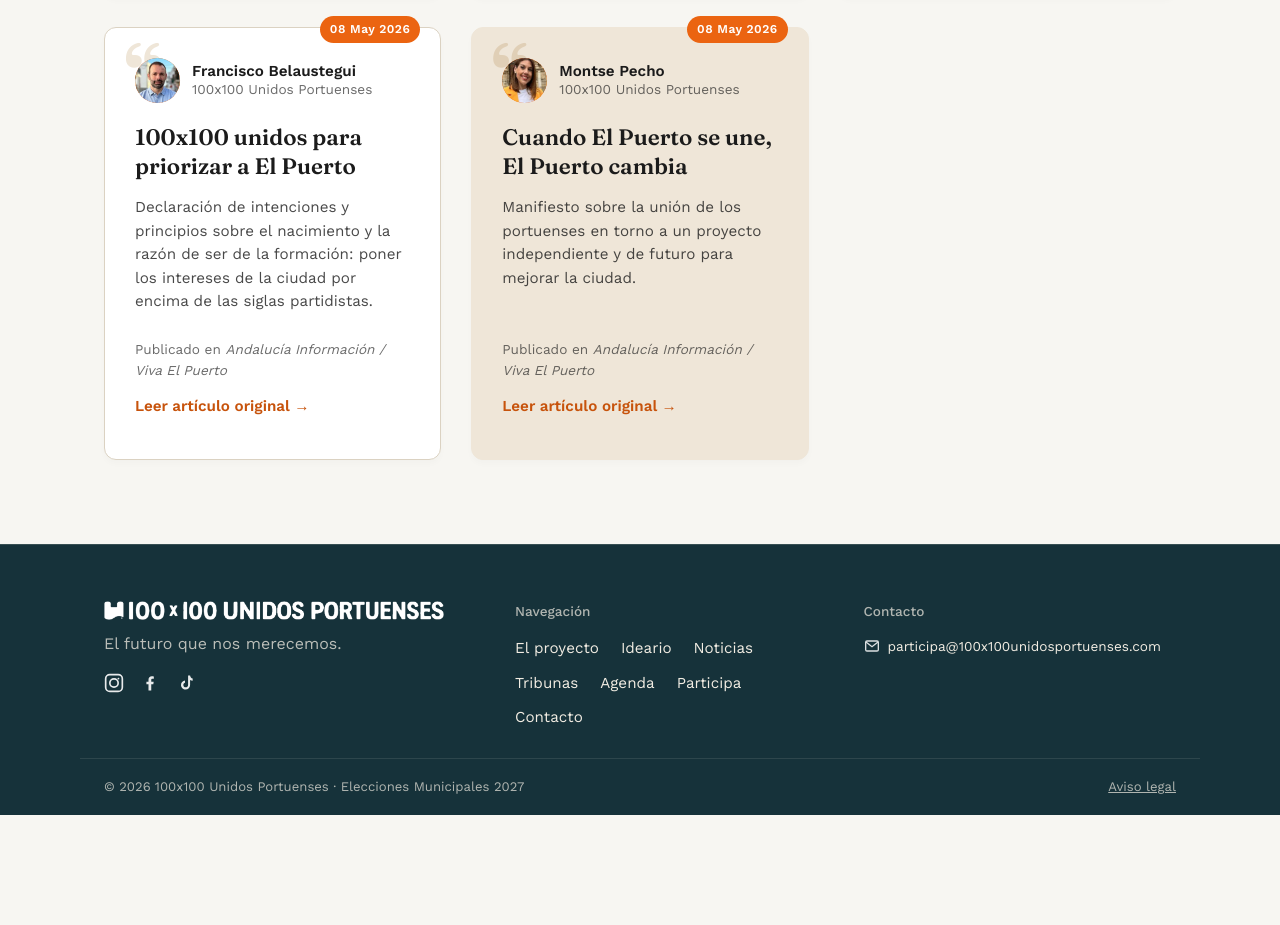
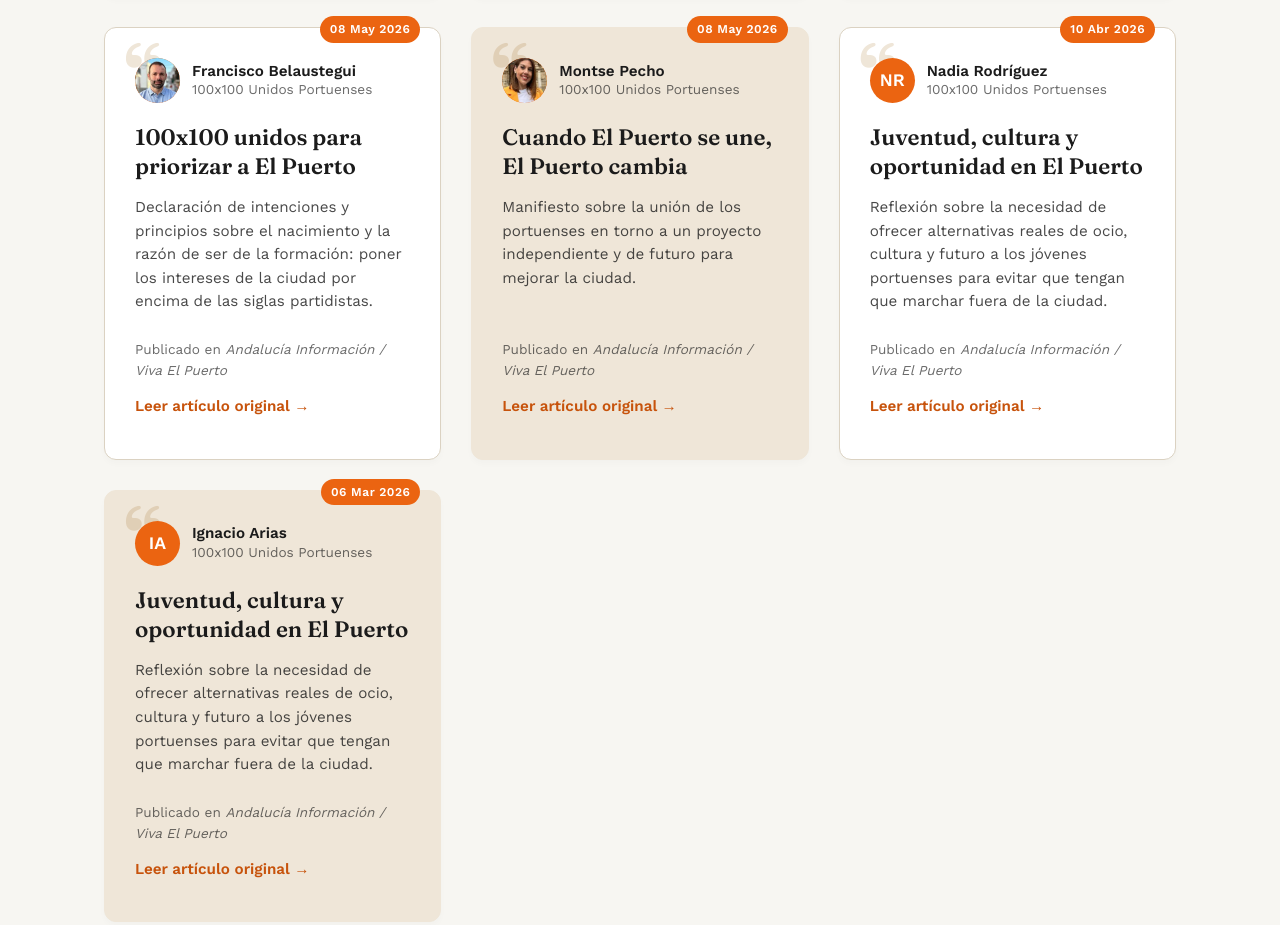
Before and after one commit to 100x100up/100x100-web, a plain HTML site: page tribunas.html in a window 1280 px wide. Shown: the part 1749-2674 px from the top of the page. Before the commit the page ends 2564 px from the top, so only its background shows below. Drawn offline with Linux system fonts and the light colour scheme.

Commit message:
Add files via upload

```diff
--- a/tribunas.html
+++ b/tribunas.html
@@ -433,6 +433,34 @@
         <p class="publicado-en">Publicado en <em>Andalucía Información / Viva El Puerto</em></p>
         <a class="btn-leer" href="https://www.andaluciainformacion.es/blog/tribuna-puerto/cuando-puerto-une-puerto-cambia/202605081122023255985.html" target="_blank" rel="noopener">Leer artículo original <span class="flecha" aria-hidden="true">&rarr;</span></a>
       </article>
+      <article class="tribuna">
+        <time class="fecha-flotante" datetime="2026-04-10">10 Abr 2026</time>
+        <div class="meta-cabecera">
+          <div class="avatar-autor" aria-hidden="true"><img src="img/tribunas/nadia-rodriguez.jpg" alt="" loading="lazy" onerror="this.remove()">NR</div>
+          <div class="datos-autor">
+            <span class="nombre-autor">Nadia Rodríguez</span>
+            <span class="cargo-autor">100x100 Unidos Portuenses</span>
+          </div>
+        </div>
+        <h2 class="titular-tribuna">Juventud, cultura y oportunidad en El Puerto</h2>
+        <p class="resumen-tribuna">Reflexión sobre la necesidad de ofrecer alternativas reales de ocio, cultura y futuro a los jóvenes portuenses para evitar que tengan que marchar fuera de la ciudad.</p>
+        <p class="publicado-en">Publicado en <em>Andalucía Información / Viva El Puerto</em></p>
+        <a class="btn-leer" href="https://www.andaluciainformacion.es/blog/tribuna-puerto/juventud-cultura-oportunidad-puerto/202604101046333242345.html" target="_blank" rel="noopener">Leer artículo original <span class="flecha" aria-hidden="true">&rarr;</span></a>
+      </article>
+      <article class="tribuna tribuna--crema">
+        <time class="fecha-flotante" datetime="2026-03-06">06 Mar 2026</time>
+        <div class="meta-cabecera">
+          <div class="avatar-autor" aria-hidden="true"><img src="img/tribunas/ignacio-arias.jpg" alt="" loading="lazy" onerror="this.remove()">IA</div>
+          <div class="datos-autor">
+            <span class="nombre-autor">Ignacio Arias</span>
+            <span class="cargo-autor">100x100 Unidos Portuenses</span>
+          </div>
+        </div>
+        <h2 class="titular-tribuna">Juventud, cultura y oportunidad en El Puerto</h2>
+        <p class="resumen-tribuna">Reflexión sobre la necesidad de ofrecer alternativas reales de ocio, cultura y futuro a los jóvenes portuenses para evitar que tengan que marchar fuera de la ciudad.</p>
+        <p class="publicado-en">Publicado en <em>Andalucía Información / Viva El Puerto</em></p>
+        <a class="btn-leer" href="https://www.andaluciainformacion.es/blog/tribuna-puerto/juventud-cultura-oportunidad-puerto/202604101046333242345.html" target="_blank" rel="noopener">Leer artículo original <span class="flecha" aria-hidden="true">&rarr;</span></a>
+      </article>
 </main>
 
 <footer id="contacto">
```
